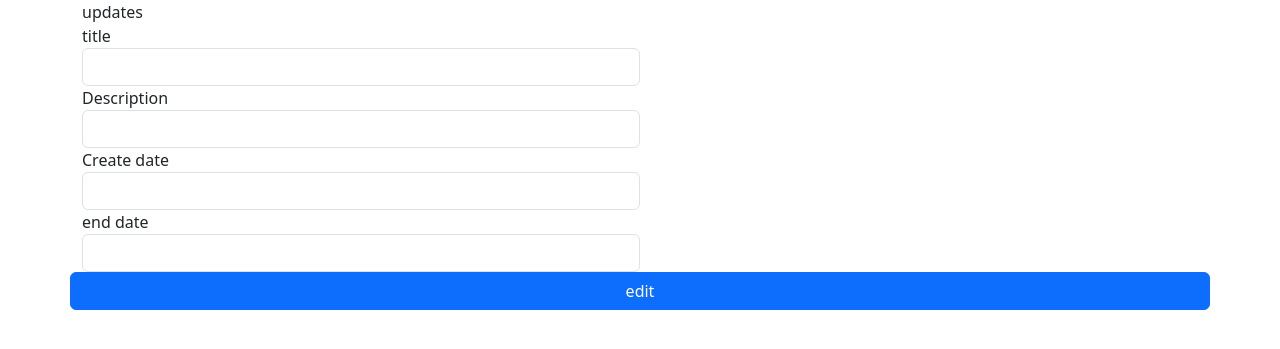
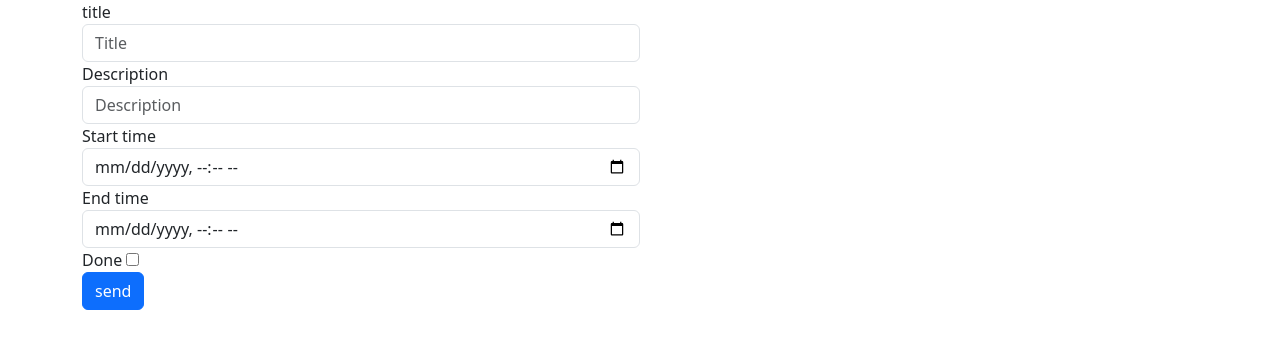
Before and after one commit to suleyman735/todo-betson, a Django app: template backend/todo/templates/edit.html in a window 1280 px wide. Shown: the part 100-449 px from the top of the page. Run offline with Django 4.2, Linux system fonts and the light colour scheme; the template is opened without the code that fills it, so the values that code supplies are empty.

Commit message:
update  section
update ready except check

```diff
--- a/backend/todo/templates/edit.html
+++ b/backend/todo/templates/edit.html
@@ -71,47 +71,45 @@
     </header>
 
     <div class="container">
-    updates
     <div class="row">
-        <div>
-          <form method="POST" class="post-form" action="/update/{{todoEdit.id}}/">
-            {% comment %} <input type="hidden" name="id" id="id_id" value="{{todoEdit.id}}"/> {% endcomment %}
+        <form action="" method="POST">
+
             {% csrf_token %}
 
             <div class="form-row">
+{#                {{ form.as_p }}#}
+                <div class="form-group col-md-6">
 
-              <div class="form-group col-md-6">
                     <label for="inputEmail4">title</label>
-                <input type="text" name="title" class="form-control" value="{{todoEdit.title}}" id="id_title" placeholder="{{todoEdit.title}}">
+
+                     <input type="text" name="title" value="{{ todoEdit.title }}" class="form-control" id="inputEmail4" placeholder="Title">
                 </div>
                 <div class="form-group col-md-6">
+
                     <label for="inputEmail4">Description</label>
-                <input type="text" name="id_ddescription" id="id_description" class="form-control" value="{{todoEdit.description}}" placeholder="{{todoEdit.title}}">
+
+                     <input type="text" name="description" value="{{ todoEdit.description }}" class="form-control" id="inputEmail4" placeholder="Description">
                 </div>
                 <div class="form-group col-md-6">
-                <label for="inputPassword4">Create date</label>
-                <input type="text" name="created_date" id="id_created_date" class="form-control" value="{{todoEdit.created_date}}" placeholder="{{todoEdit.created_date}}">
+
+                    <label for="inputPassword4">Start time</label>
+
+                     <input type="datetime-local" name="created_date" value="{{ todoEdit.created_date }}" class="form-control" id="inputPassword4" placeholder="">
                 </div>
                 <div class="form-group col-md-6">
-                <label for="inputPassword4">end date</label>
-                <input type="text" name="due_date" id="id_due_date" class="form-control" value="{{todoEdit.due_date}}" id="id_due_date" placeholder="{{todoEdit.created_date}}">
+                    <label for="inputPassword4">End time</label>
+
+                     <input type="datetime-local" name="due_date" value="{{ todoEdit.due_date }}" class="form-control" id="inputPassword4" placeholder="">
                 </div>
+            </div>
+            <div class="form-group">
+                <label for="inputAddress">Done</label>
+                 <input type="checkbox" name="is_checked" {% if todoEdit.is_checked %}checked{% endif %} value="{{ todoEdit.is_checked }}" placeholder="1234 Main St">
             </div>
 
 
 
-
-
-            </div>
-            {% comment %} <div class="form-group">
-              <div class="form-check">
-                <input class="form-check-input"   type="checkbox" id="gridCheck">
-                <label class="form-check-label" for="gridCheck">
-                  done
-                </label>
-              </div>
-            </div> {% endcomment %}
-            <button type="submit" class="btn btn-primary">edit</button>
+            <button type="submit" class="btn btn-primary">send</button>
           </form>
     </div>
   </div>
--- a/backend/todo/templates/index.html
+++ b/backend/todo/templates/index.html
@@ -88,7 +88,7 @@
                           complete task
                         </label>
                       </div>
-                      <a href="/edit/{{ todone.id }}" class="card-link">edit</a>
+                      <a href="/update/{{ todone.id }}" class="card-link">edit</a>
                       <a href="/delete/{{ todone.id }}" class="card-link">delete</a>
                     </div>
                   </div>
@@ -113,7 +113,7 @@
                               complete task
                             </label>
                           </div>
-                          <a href="edit/{{ todone.id }}" class="card-link">edit</a>
+                          <a href="update/{{ todone.id }}" class="card-link">edit</a>
                           <a href="/delete/{{ todone.id }}"  class="card-link">delete</a>
                         </div>
                       </div>
--- a/backend/todo/urls.py
+++ b/backend/todo/urls.py
@@ -7,7 +7,7 @@ urlpatterns = [
      path('login/', views.login, name='login'),
      path('create/', views.create, name='create'),
 
-     path('edit/<int:id>/', views.edit, name='edit'),
+     # path('edit/<int:id>/', views.edit, name='edit'),
      path('update/<int:id>/', views.update, name='update'),
      path('delete/<int:id>', views.destroy, name='destroy'),
 
```
Also changed, not shown: backend/todo/forms.py (deleted, +0 -27 lines), backend/todo/views.py (+22 -29 lines). Lines whose indentation alone changed are shown as unchanged.
